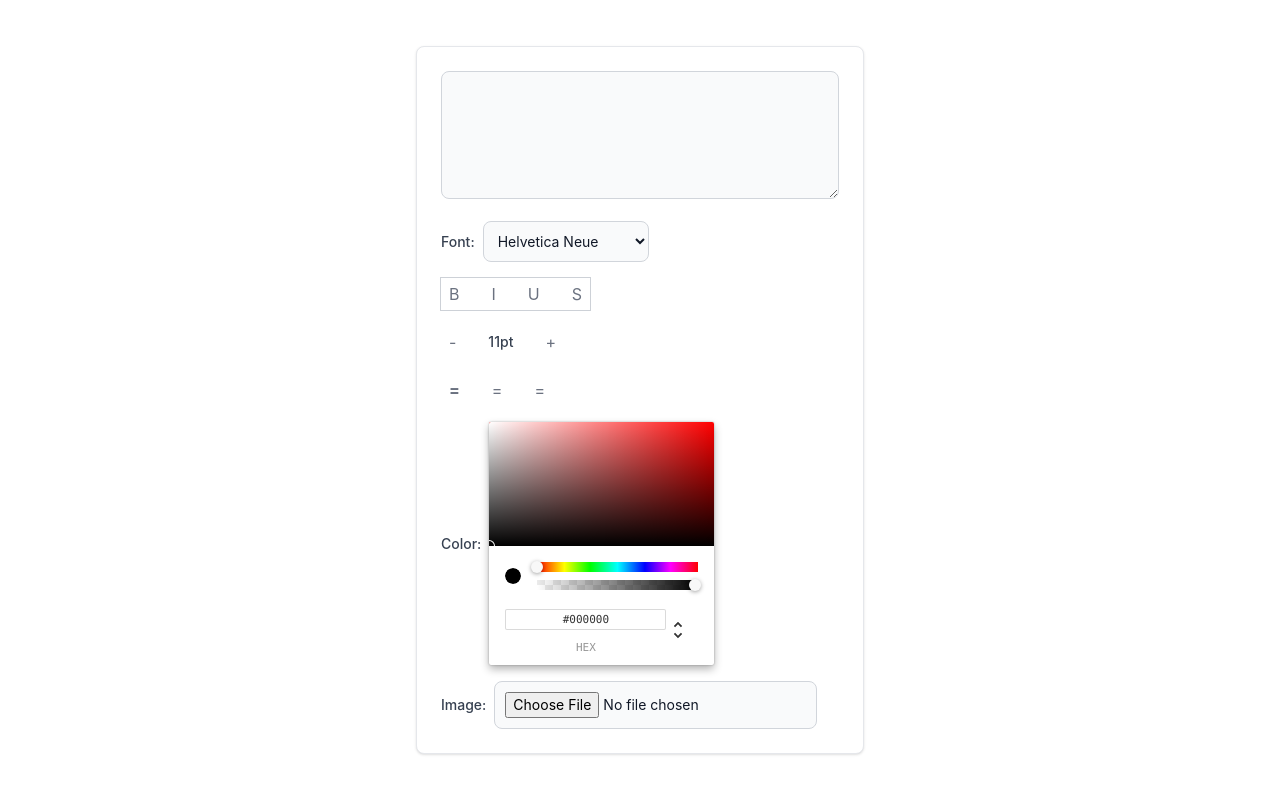
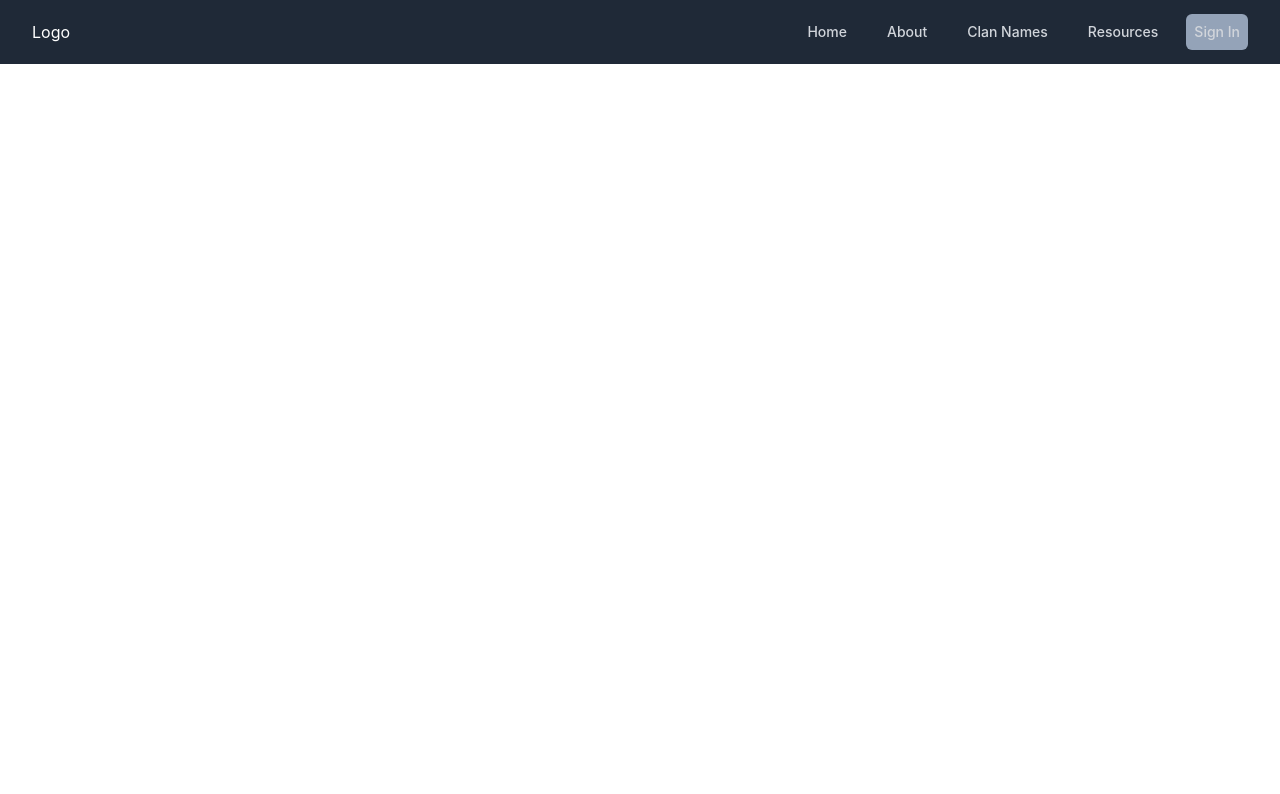
Before and after one commit to Appmaniazar-Projects/uvelaphi-designs, a React (Create React App) app: page / in a window 1280 px wide. Shown: the top 794 px of the page. Built offline with nearby package versions, Linux system fonts and the light colour scheme.

Commit message:
Rendered the navigation component

```diff
--- a/src/App.js
+++ b/src/App.js
@@ -3,11 +3,13 @@ import React from 'react';
 // import PosterEditor from './MyEditor';
 import TaskListPro from './components/TaskListPro';
 import MyEditor from './components/MyEditor';
+import NavBar from './components/NavBar/NavBar';
 
 function App() {
   return (
     <div className="App">
-      <MyEditor />
+      {/* <MyEditor /> */}
+      <NavBar />
     </div>
   );
 }
```
